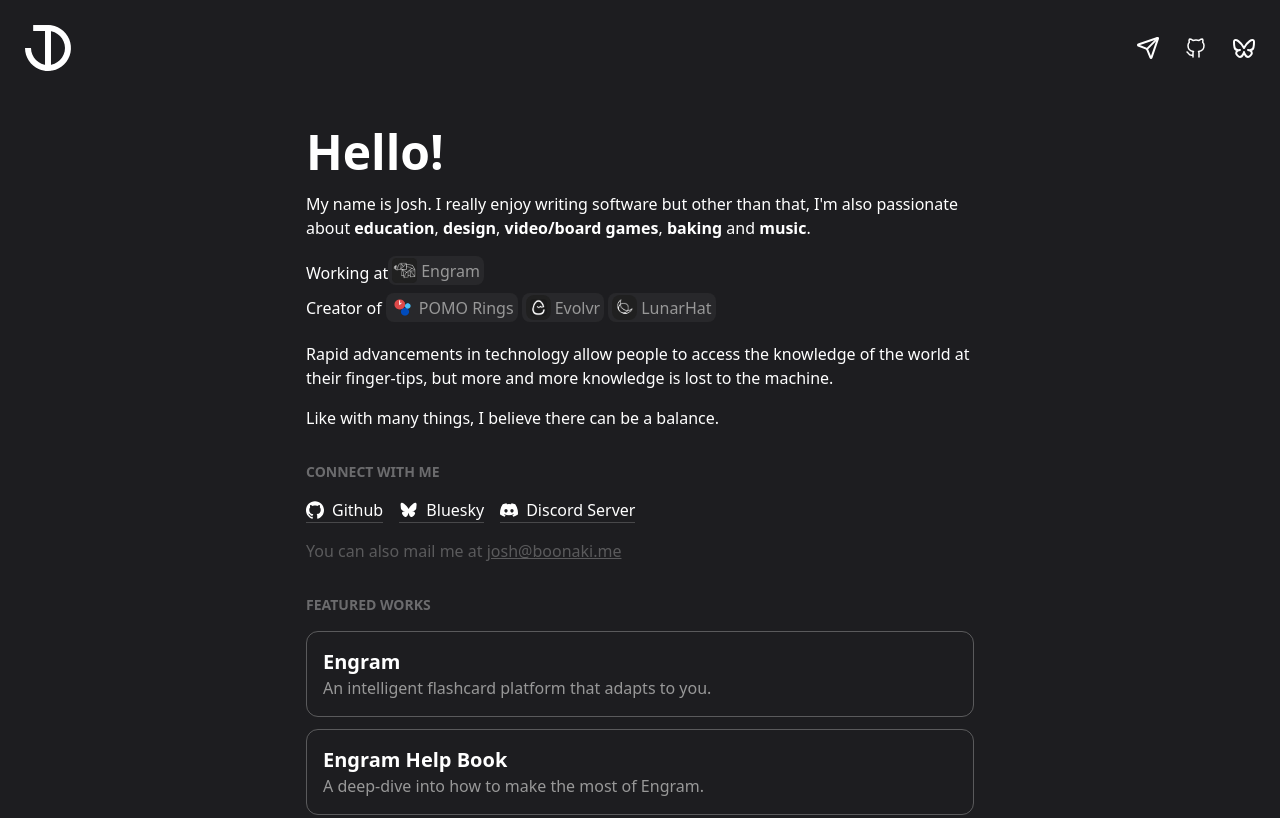
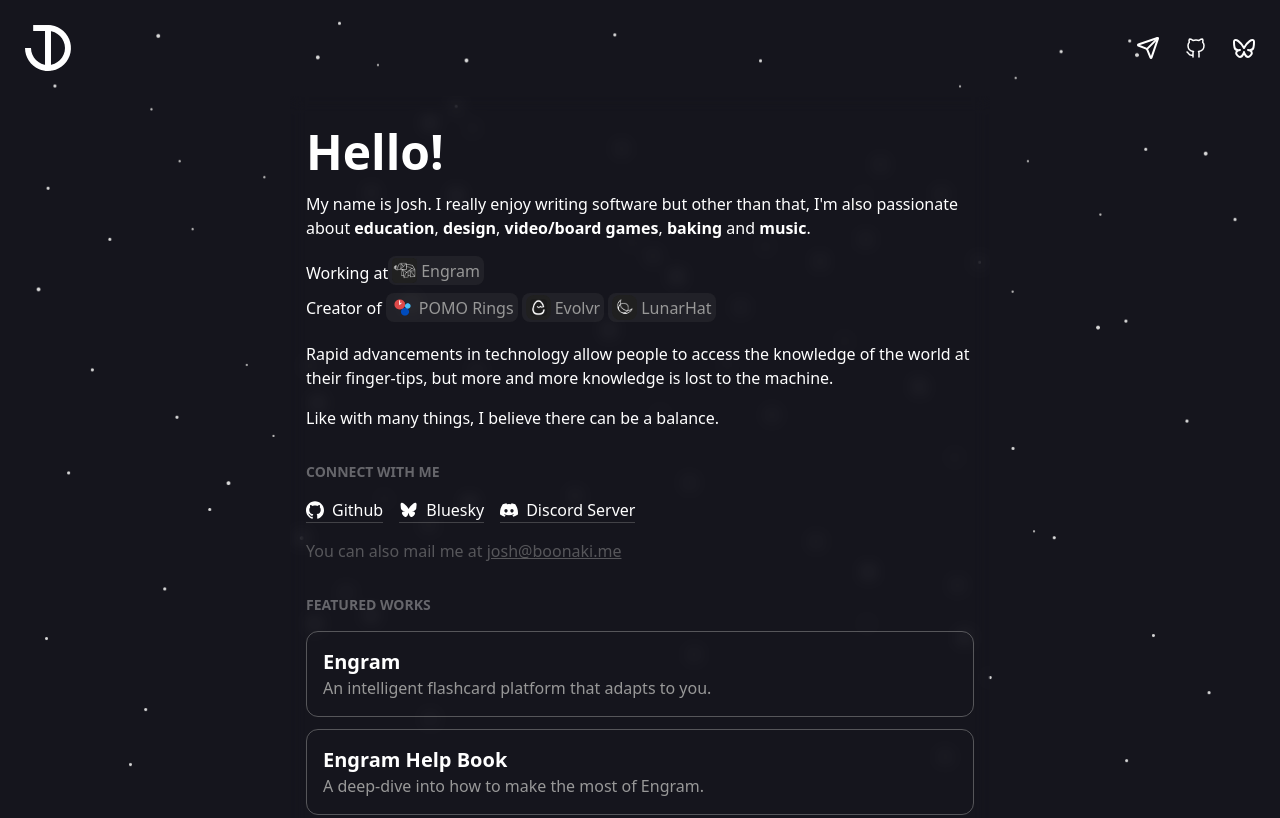
Before and after one commit to boonaki/portfolioV4, an Astro site: page / in a window 1280 px wide. Shown: the top 818 px of the page. Built offline with nearby package versions, Linux system fonts and the light colour scheme; Astro itself is replaced by a stand-in of ours.

Commit message:
background

```diff
--- a/src/components/Welcome.astro
+++ b/src/components/Welcome.astro
@@ -6,7 +6,7 @@
 import LunarIcon from "@assets/lunarhat-icon.png";
 ---
 
-<main class="py-8 space-y-8 px-4">
+<main class="space-y-8">
 	<section id="hero" class="space-y-4">
 		<Hello client:load />
 		<p class="">My name is Josh. I really enjoy writing software but other than that, I'm also passionate about <b>education</b>, <b>design</b>, <b>video/board games</b>, <b>baking</b> and <b>music</b>.</p>
--- a/src/layouts/Layout.astro
+++ b/src/layouts/Layout.astro
@@ -1,6 +1,7 @@
 ---
 import Navbar from '../components/Navbar.astro'
 import '../styles/global.css'
+import Stars from "@assets/star_bg.png";
 // const { title, description, image = "/default-social.jpg" } = Astro.props;
 const { title = "Josh Durrett - Software Engineer" } = Astro.props;
 ---
@@ -20,6 +21,7 @@
 	</head>
 	<body class="w-full flex flex-col items-center">
 		<Navbar />
+		<img src={Stars.src} class="-z-[1] fixed h-full w-full object-cover" />
 		<slot />
 		<footer class="w-full max-w-[700px] p-8 text-sm text-muted/35">
 			<a href="https://creativecommons.org/licenses/by-nc-sa/4.0/">CC BY-NC-SA 4.0</a>
--- a/src/pages/index.astro
+++ b/src/pages/index.astro
@@ -4,7 +4,7 @@
 ---
 
 <Layout>
-	<div id="container" class="max-w-[700px] w-full">
+	<div id="container" class="max-w-[700px] w-full py-8 px-4 backdrop-blur-sm">
 		<Welcome />
 	</div>
 </Layout>
--- a/src/styles/global.css
+++ b/src/styles/global.css
@@ -1,8 +1,9 @@
 @import "tailwindcss";
 
 @theme {
+    --color-background-primary: #15151d;
     /* --color-background-primary: #181926; */
-    --color-background-primary: #1d1d20;
+    /* --color-background-primary: #1d1d20; */
     --color-normal: white;
     --color-accent: #a9ebff;
     --color-muted: #989898;
```
